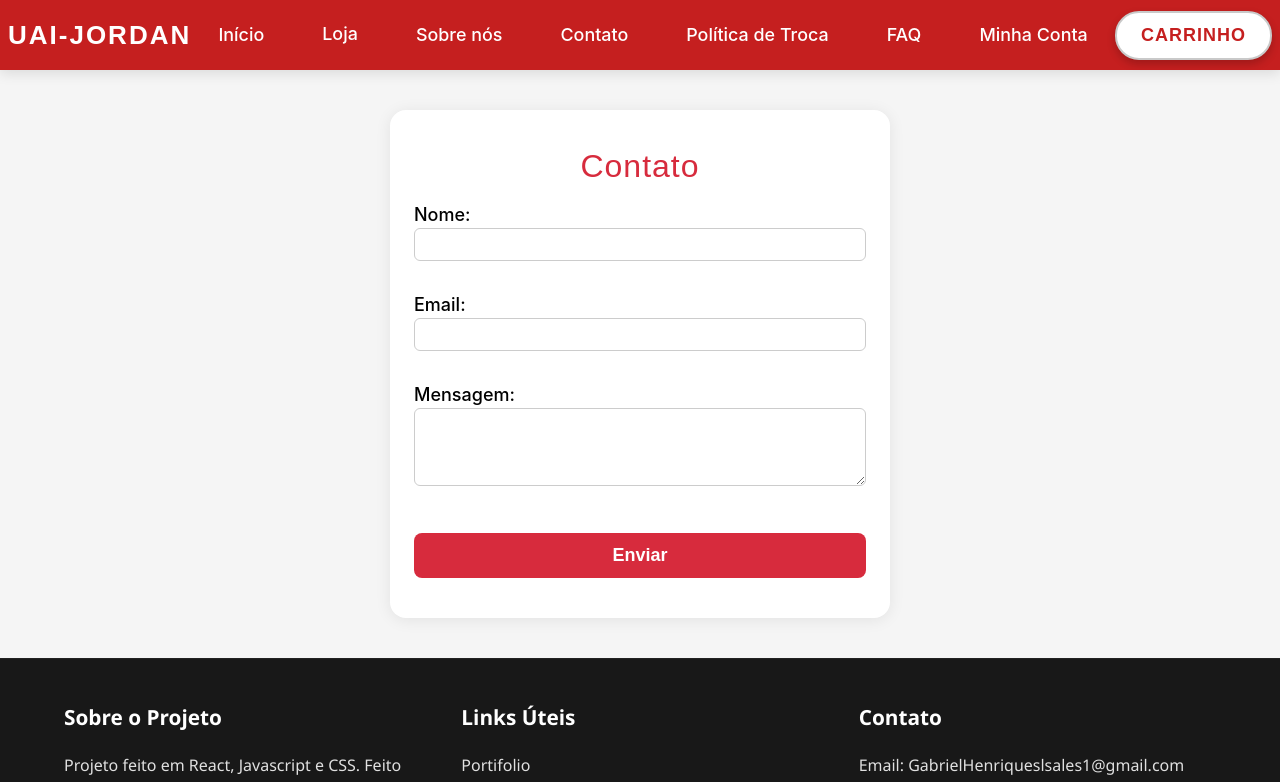
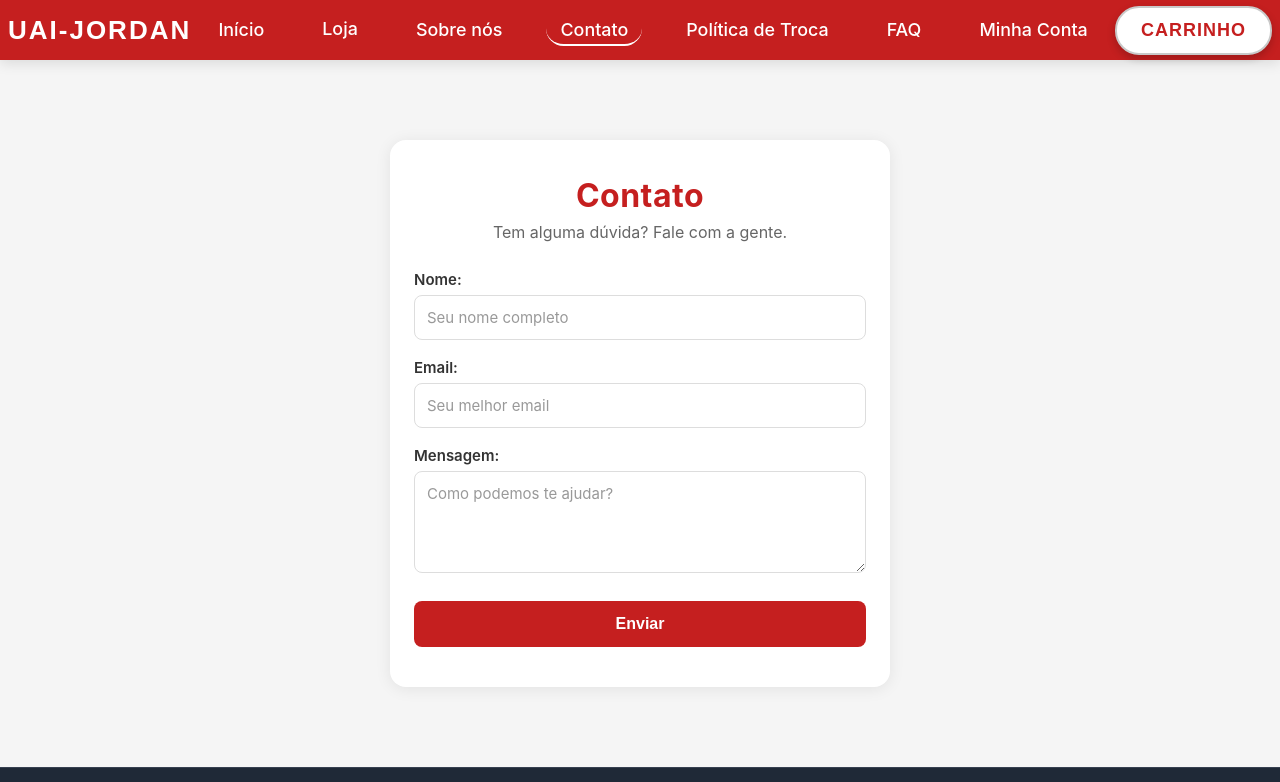
Before and after one commit to Usales/Uai-jordan, a React (Create React App) app: page /contato in a window 1280 px wide. Shown: the top 782 px of the page. Built offline with nearby package versions, Linux system fonts and the light colour scheme; the HTML template or start-up script is replaced by a standard one.

Commit message:
Melhora UX/UI: header mais compacto com links ativos, carrinho vazio emocional, polÃ­tica mais legÃ­vel, contato humanizado e footer com melhor hierarquia

```diff
--- a/src/components/Carrinho/Carrinho.jsx
+++ b/src/components/Carrinho/Carrinho.jsx
@@ -74,7 +74,14 @@ const Carrinho = () => {
     <div className="carrinho-container fade-in-up">
       <h2>Meu Carrinho</h2>
       {itens.length === 0 ? (
-        <p className="carrinho-vazio">Seu carrinho está vazio.</p>
+        <div className="carrinho-vazio-container">
+          <div className="carrinho-vazio-icon">🛒</div>
+          <h3 className="carrinho-vazio-titulo">Seu carrinho está vazio 😕</h3>
+          <p className="carrinho-vazio-texto">Que tal conferir nossos produtos mais vendidos?</p>
+          <button className="carrinho-vazio-botao" onClick={() => navigate('/loja')}>
+            Ir para a Loja
+          </button>
+        </div>
       ) : (
         <div className="carrinho-lista">
           {itens.map((item, idx) => (
@@ -104,7 +111,6 @@ const Carrinho = () => {
           <div className="carrinho-total">Total: R$ {total.toFixed(2).replace('.', ',')}</div>
           <button
             className="carrinho-finalizar"
-            style={{marginTop: '16px', padding: '12px 24px', fontSize: '1rem', background: '#25d366', color: '#fff', border: 'none', borderRadius: '6px', cursor: 'pointer'}}
             onClick={finalizarCompra}
           >
             Finalizar Compra
--- a/src/components/Footer/Footer.css
+++ b/src/components/Footer/Footer.css
@@ -1,9 +1,9 @@
 .footer {
-  background: #181818;
+  background: #1f2937;
   color: #fff;
-  padding: 48px 0 32px 0;
+  padding: 64px 0 40px 0;
   font-family: 'Segoe UI', Arial, sans-serif;
-  border-top: 1px solid #222;
+  border-top: 1px solid #374151;
 }
 
 .footer-container {
@@ -25,10 +25,11 @@
 }
 
 .footer-col h3 {
-  font-size: 1.3rem;
+  font-size: 1.2rem;
   font-weight: 700;
-  margin-bottom: 8px;
+  margin-bottom: 12px;
   color: #fff;
+  letter-spacing: 0.3px;
 }
 
 .footer-col ul {
@@ -38,16 +39,17 @@
 }
 
 .footer-col ul li {
-  margin-bottom: 10px;
-  color: #e0e0e0;
+  margin-bottom: 14px;
+  color: #d1d5db;
   font-size: 1rem;
-  line-height: 1.6;
+  line-height: 1.8;
 }
 
 .footer-col ul li a {
-  color: #e0e0e0;
+  color: #ffffff;
   text-decoration: none;
   transition: color 0.2s;
+  font-weight: 400;
 }
 
 .footer-col ul li a:hover {
@@ -55,10 +57,10 @@
 }
 
 .footer-projeto {
-  color: #bdbdbd;
-  font-size: 1rem;
-  margin-bottom: 18px;
-  line-height: 1.6;
+  color: #9ca3af;
+  font-size: 0.95rem;
+  margin-bottom: 24px;
+  line-height: 1.8;
 }
 
 @media (max-width: 900px) {
--- a/src/components/Header/Header.css
+++ b/src/components/Header/Header.css
@@ -24,16 +24,16 @@
   display: flex;
   justify-content: space-between;
   align-items: center;
-  min-height: 70px;
+  min-height: 60px;
 }
 
 .brand-title {
   font-size: 18px;
-  font-weight: bolder;
+  font-weight: 900;
   color: #fff;
   margin: 0;
   text-transform: uppercase;
-  letter-spacing: 1px;
+  letter-spacing: 1.5px;
   font-family: 'Segoe UI Black', 'Segoe UI Black', sans-serif;
   transition: all 0.3s ease;
   text-decoration: none;
@@ -100,6 +100,15 @@
 
 .nav-menu a:hover::after {
   transform: translateX(-50%) scaleX(1);
+}
+
+.nav-menu a.active {
+  border-bottom: 2px solid #fff;
+  padding-bottom: 4px;
+}
+
+.nav-menu a.active::after {
+  display: none;
 }
 
 .nav-menu li:nth-child(2) a {
@@ -255,7 +264,7 @@
 @media (min-width: 768px) {
   .nav-container {
     padding: 0 8px;
-    min-height: 70px;
+    min-height: 60px;
     /* max-width removido */
   }
   .brand-title {
--- a/src/components/Header/Header.js
+++ b/src/components/Header/Header.js
@@ -1,8 +1,9 @@
 import React, { useState } from 'react';
-import { Link } from 'react-router-dom';
+import { Link, useLocation } from 'react-router-dom';
 import './Header.css';
 
 function Header({ bgColor, noSticky }) {
+  const location = useLocation();
   const [menuOpen, setMenuOpen] = useState(false);
 
   function toggleMenu() {
@@ -27,13 +28,13 @@ function Header({ bgColor, noSticky }) {
           <span style={{ transform: menuOpen ? 'rotate(-45deg) translateY(-8px)' : 'none' }}></span>
         </button>
         <ul className={`nav-menu${menuOpen ? ' open' : ''}`} onClick={closeMenu}>
-          <li><Link to="/">Início</Link></li>
-          <li><Link to="/loja">Loja</Link></li>
-          <li><Link to="/sobre">Sobre nós</Link></li>
-          <li><Link to="/contato">Contato</Link></li>
-          <li><Link to="/politica-troca">Política de Troca</Link></li>
-          <li><Link to="/faq">FAQ</Link></li>
-          <li><Link to="/minha-conta">Minha Conta</Link></li>
+          <li><Link to="/" className={location.pathname === '/' ? 'active' : ''}>Início</Link></li>
+          <li><Link to="/loja" className={location.pathname === '/loja' ? 'active' : ''}>Loja</Link></li>
+          <li><Link to="/sobre" className={location.pathname === '/sobre' ? 'active' : ''}>Sobre nós</Link></li>
+          <li><Link to="/contato" className={location.pathname === '/contato' ? 'active' : ''}>Contato</Link></li>
+          <li><Link to="/politica-troca" className={location.pathname === '/politica-troca' ? 'active' : ''}>Política de Troca</Link></li>
+          <li><Link to="/faq" className={location.pathname === '/faq' ? 'active' : ''}>FAQ</Link></li>
+          <li><Link to="/minha-conta" className={location.pathname === '/minha-conta' ? 'active' : ''}>Minha Conta</Link></li>
         </ul>
         <div style={{ display: 'flex', gap: '12px', alignItems: 'center' }}>
           <Link to="/carrinho" onClick={closeMenu}>
--- /dev/null
+++ b/src/pages/Contato.css
@@ -0,0 +1,133 @@
+.contato-page {
+  min-height: 70vh;
+  padding: 40px 20px;
+  background: #f5f5f5;
+  display: flex;
+  align-items: center;
+  justify-content: center;
+}
+
+.contato-container {
+  background: #fff;
+  border-radius: 16px;
+  box-shadow: 0 2px 16px rgba(0, 0, 0, 0.08);
+  padding: 2.5rem 1.5rem;
+  max-width: 500px;
+  width: 100%;
+  margin: 2.5rem auto;
+  min-height: 350px;
+}
+
+.contato-container h1 {
+  text-align: center;
+  margin-bottom: 12px;
+  color: #C51F1F;
+  font-size: 2rem;
+  font-weight: 700;
+  letter-spacing: 0.5px;
+}
+
+.contato-subtitle {
+  text-align: center;
+  margin-bottom: 32px;
+  color: #666;
+  font-size: 16px;
+}
+
+.contato-form {
+  display: flex;
+  flex-direction: column;
+  gap: 20px;
+}
+
+.form-group {
+  display: flex;
+  flex-direction: column;
+}
+
+.form-group label {
+  font-weight: 600;
+  margin-bottom: 8px;
+  color: #333;
+  font-size: 15px;
+}
+
+.form-group input,
+.form-group textarea {
+  width: 100%;
+  padding: 12px;
+  border-radius: 8px;
+  border: 1px solid #ddd;
+  font-size: 15px;
+  font-family: inherit;
+  transition: border-color 0.3s ease, box-shadow 0.3s ease;
+}
+
+.form-group input:focus,
+.form-group textarea:focus {
+  outline: none;
+  border-color: #C51F1F;
+  box-shadow: 0 0 0 3px rgba(197, 31, 31, 0.1);
+}
+
+.form-group input::placeholder,
+.form-group textarea::placeholder {
+  color: #999;
+}
+
+.contato-button {
+  width: 100%;
+  background: #C51F1F;
+  color: #fff;
+  border: none;
+  border-radius: 8px;
+  padding: 14px 0;
+  font-weight: 700;
+  font-size: 16px;
+  cursor: pointer;
+  margin-top: 8px;
+  transition: all 0.3s ease;
+}
+
+.contato-button:hover:not(:disabled) {
+  background: #a01818;
+  transform: translateY(-2px);
+  box-shadow: 0 4px 12px rgba(197, 31, 31, 0.3);
+}
+
+.contato-button:active:not(:disabled) {
+  transform: translateY(0);
+}
+
+.contato-button:disabled {
+  opacity: 0.6;
+  cursor: not-allowed;
+}
+
+.status-message {
+  margin-top: 1.5rem;
+  text-align: center;
+  padding: 12px;
+  border-radius: 8px;
+  font-weight: 500;
+}
+
+.status-message.success {
+  color: #059669;
+  background: #d1fae5;
+}
+
+.status-message.error {
+  color: #dc2626;
+  background: #fee2e2;
+}
+
+@media (max-width: 600px) {
+  .contato-container {
+    padding: 2rem 1.25rem;
+  }
+
+  .contato-container h1 {
+    font-size: 1.75rem;
+  }
+}
--- a/src/pages/Contato.jsx
+++ b/src/pages/Contato.jsx
@@ -1,4 +1,5 @@
 import React, { useState } from 'react';
+import './Contato.css';
 
 function Contato() {
   const [form, setForm] = useState({ nome: '', email: '', mensagem: '' });
@@ -33,29 +34,53 @@ function Contato() {
   }
 
   return (
-    <div style={{ minHeight: '70vh', display: 'flex', alignItems: 'center', justifyContent: 'center', background: 'transparent' }}>
-      <div className="contato-container fade-in-up" style={{ background: '#fff', borderRadius: 16, boxShadow: '0 2px 16px rgba(0,0,0,0.08)', padding: '2.5rem 1.5rem', maxWidth: 500, width: '100%', margin: '2.5rem auto', minHeight: 350 }}>
-        <h1 style={{ textAlign: 'center', marginBottom: 24, color: '#D72B3D', fontFamily: 'Bebas Neue, Arial, sans-serif', fontSize: '2rem', letterSpacing: 1 }}>Contato</h1>
-        <form onSubmit={handleSubmit} style={{ display: 'flex', flexDirection: 'column', gap: 16 }}>
-          <div style={{ marginBottom: '1.2rem' }}>
-            <label style={{ fontWeight: 500 }}>Nome:<br />
-              <input type="text" name="nome" value={form.nome} onChange={handleChange} style={{ width: '100%', padding: 8, borderRadius: 6, border: '1px solid #ccc', marginTop: 4 }} required />
-            </label>
+    <div className="contato-page">
+      <div className="contato-container fade-in-up">
+        <h1>Contato</h1>
+        <p className="contato-subtitle">Tem alguma dúvida? Fale com a gente.</p>
+        <form onSubmit={handleSubmit} className="contato-form">
+          <div className="form-group">
+            <label htmlFor="nome">Nome:</label>
+            <input
+              type="text"
+              id="nome"
+              name="nome"
+              value={form.nome}
+              onChange={handleChange}
+              placeholder="Seu nome completo"
+              required
+            />
           </div>
-          <div style={{ marginBottom: '1.2rem' }}>
-            <label style={{ fontWeight: 500 }}>Email:<br />
-              <input type="email" name="email" value={form.email} onChange={handleChange} style={{ width: '100%', padding: 8, borderRadius: 6, border: '1px solid #ccc', marginTop: 4 }} required />
-            </label>
+          <div className="form-group">
+            <label htmlFor="email">Email:</label>
+            <input
+              type="email"
+              id="email"
+              name="email"
+              value={form.email}
+              onChange={handleChange}
+              placeholder="Seu melhor email"
+              required
+            />
           </div>
-          <div style={{ marginBottom: '1.2rem' }}>
-            <label style={{ fontWeight: 500 }}>Mensagem:<br />
-              <textarea name="mensagem" rows={4} value={form.mensagem} onChange={handleChange} style={{ width: '100%', padding: 8, borderRadius: 6, border: '1px solid #ccc', marginTop: 4 }} required />
-            </label>
+          <div className="form-group">
+            <label htmlFor="mensagem">Mensagem:</label>
+            <textarea
+              id="mensagem"
+              name="mensagem"
+              rows={4}
+              value={form.mensagem}
+              onChange={handleChange}
+              placeholder="Como podemos te ajudar?"
+              required
+            />
           </div>
-          <button type="submit" disabled={loading} style={{ width: '100%', background: '#D72B3D', color: '#fff', border: 'none', borderRadius: 8, padding: '12px 0', fontWeight: 700, fontSize: 18, cursor: 'pointer', marginTop: 8 }}>{loading ? 'Enviando...' : 'Enviar'}</button>
+          <button type="submit" disabled={loading} className="contato-button">
+            {loading ? 'Enviando...' : 'Enviar'}
+          </button>
         </form>
         {status && (
-          <p style={{ color: status.type === 'success' ? 'green' : 'red', marginTop: '1.5rem', textAlign: 'center' }}>{status.msg}</p>
+          <p className={`status-message ${status.type}`}>{status.msg}</p>
         )}
       </div>
     </div>
--- a/src/pages/PoliticaTroca.css
+++ b/src/pages/PoliticaTroca.css
@@ -10,7 +10,7 @@
 
 /* Card premium da política */
 .policy-card {
-  max-width: 900px;
+  max-width: 1000px;
   width: 100%;
   background: #ffffff;
   border-radius: 16px;
@@ -86,7 +86,7 @@
   border-left: 4px solid #C51F1F;
   background: #fafafa;
   border-radius: 8px;
-  margin-bottom: 24px;
+  margin-bottom: 32px;
 }
 
 .section h3 {
```
